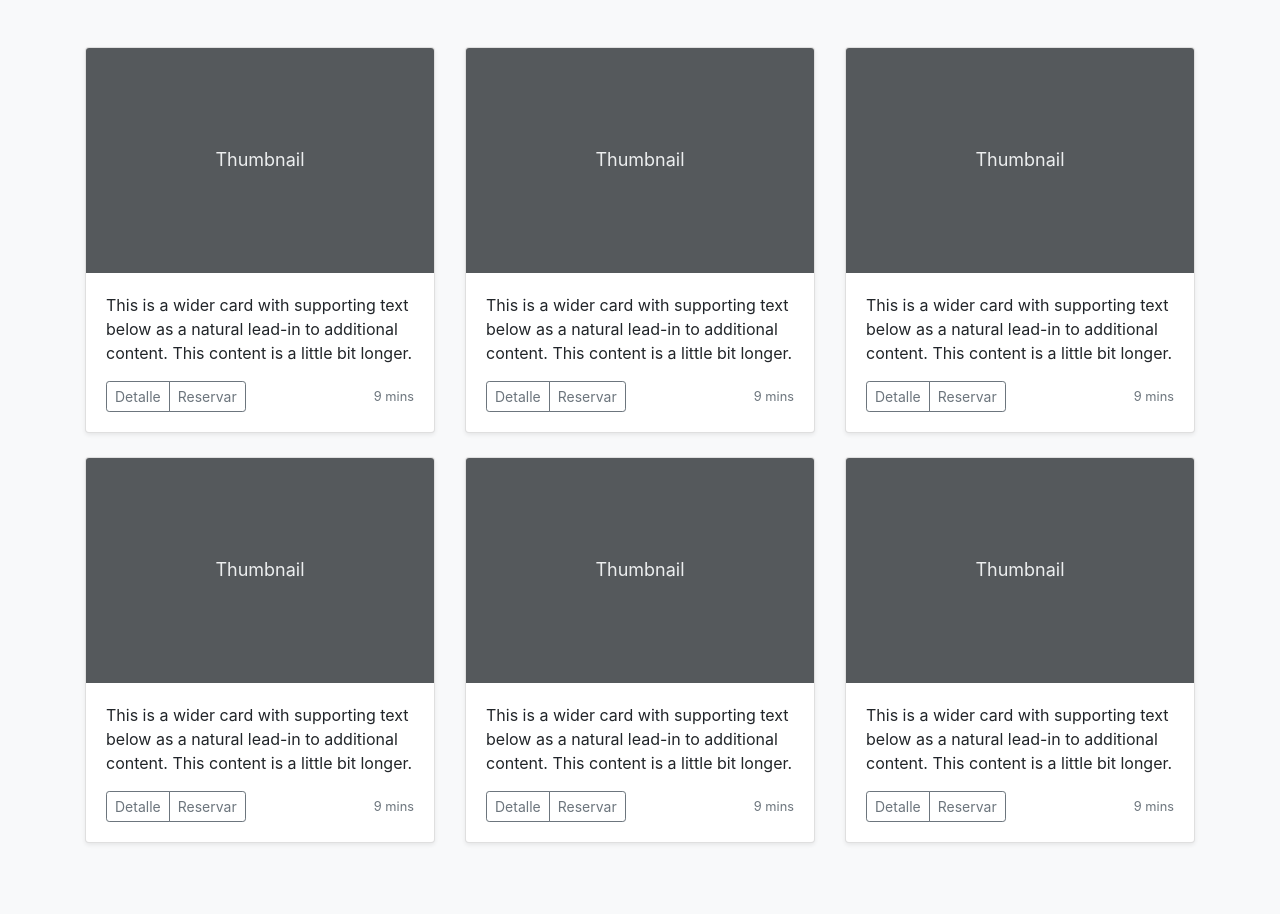
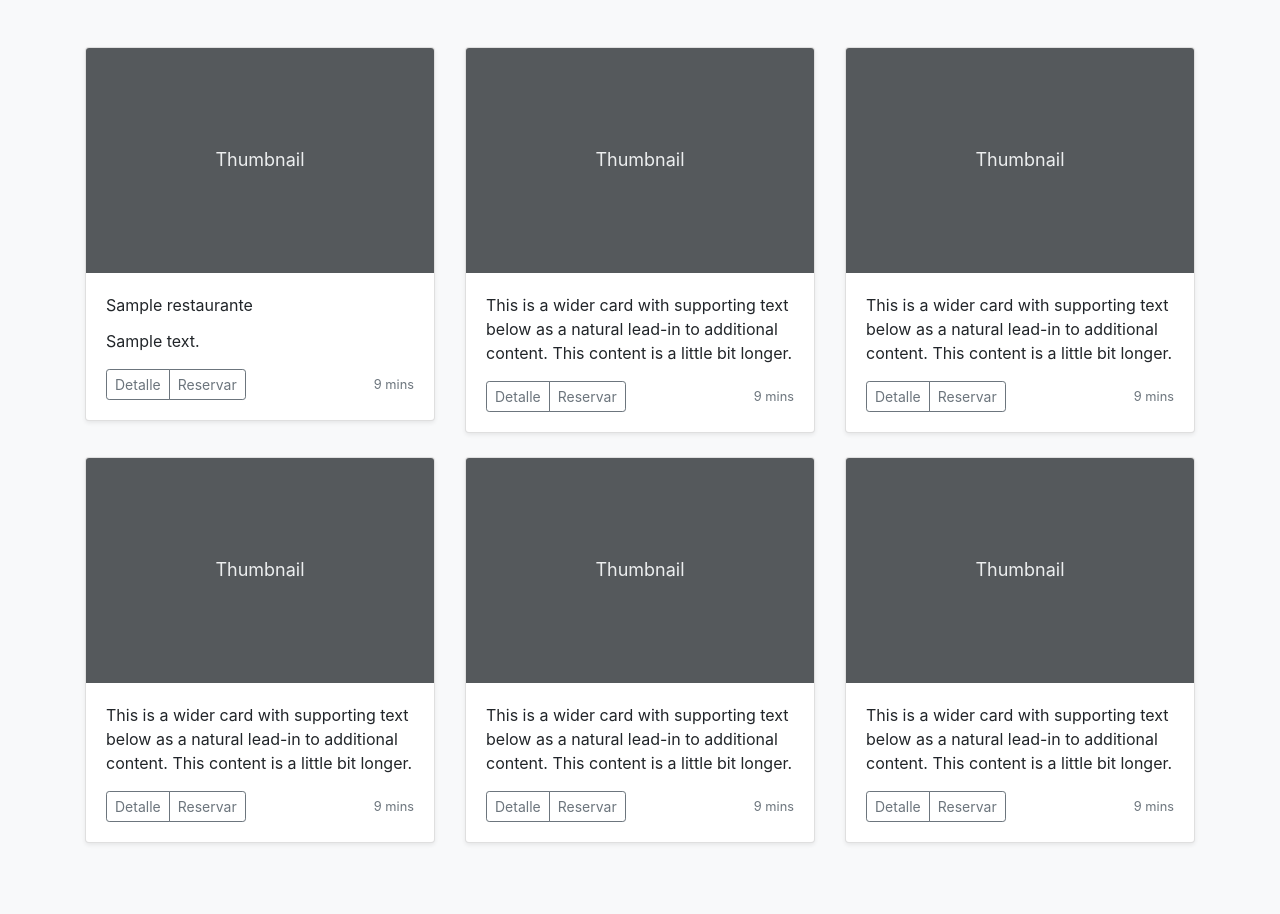
Before and after one commit to Ulima-CODX/foodex-client, a Flask app: template templates/listarrestaurantes.html in a window 1280 px wide. Shown: the part 335-1249 px from the top of the page. Run offline with Flask 2, Linux system fonts and the light colour scheme; the template is opened without the code that fills it: most values are stand-ins (such as "Sample title", 1, 10 or a date in 2020); some libraries are stand-ins or nearby versions.

Commit message:
Added example for template context use

```diff
--- a/app.py
+++ b/app.py
@@ -1,3 +1,4 @@
+import requests
 from flask import Flask, render_template
 app = Flask(__name__)
 
@@ -9,7 +10,9 @@ def home():
 
 @app.route('/restaurants')
 def listarrestaurants():
-    return render_template('listarrestaurantes.html')
+    lista = requests.get("www.foodex.com/api/restaurantes")
+    lista = list(lista.values())
+    return render_template('listarrestaurantes.html', lista=lista)
 
 
 @app.route('/restaurants/<restaurantid>')
@@ -19,7 +22,8 @@ def verrestaurant(restaurantid):
 
 @app.route('/restaurants/<restaurantid>/menu')
 def vermenu(restaurantid):
-    return render_template('vermenu.html')
+    menu = requests.get(f'www.foodex.com/api/restaurantes/{restaurantid}/menu')
+    return render_template('vermenu.html', menu=menu)
 
 
 @app.route('/restaurants/<restaurantid>/reserva')
--- a/templates/listarrestaurantes.html
+++ b/templates/listarrestaurantes.html
@@ -34,11 +34,13 @@
     <div class="container">
 
       <div class="row">
+        {% for restaurante in lista %}
           <div class="col-md-4">
             <div class="card mb-4 shadow-sm">
               <svg class="bd-placeholder-img card-img-top" width="100%" height="225" xmlns="http://www.w3.org/2000/svg" preserveAspectRatio="xMidYMid slice" focusable="false" role="img" aria-label="Placeholder: Thumbnail"><title>Placeholder</title><rect width="100%" height="100%" fill="#55595c"/><text x="50%" y="50%" fill="#eceeef" dy=".3em">Thumbnail</text></svg>
               <div class="card-body">
-              <p class="card-text">This is a wider card with supporting text below as a natural lead-in to additional content. This content is a little bit longer.</p>
+                <p class="card-title">{{ restaurante["name"] }}</p>
+                <p class="card-text">{{ restaurante["description"] }}</p>
                 <div class="d-flex justify-content-between align-items-center">
                   <div class="btn-group">
                     <button href="/restaurants/1" class="btn btn-sm btn-outline-secondary">Detalle</button>
@@ -49,6 +51,7 @@
               </div>
             </div>
           </div>
+        {% endfor %}
         <div class="col-md-4">
           <div class="card mb-4 shadow-sm">
             <svg class="bd-placeholder-img card-img-top" width="100%" height="225" xmlns="http://www.w3.org/2000/svg" preserveAspectRatio="xMidYMid slice" focusable="false" role="img" aria-label="Placeholder: Thumbnail"><title>Placeholder</title><rect width="100%" height="100%" fill="#55595c"/><text x="50%" y="50%" fill="#eceeef" dy=".3em">Thumbnail</text></svg>
```
Also changed, not shown: requirements.txt (+7 -0 lines). Lines whose indentation alone changed are shown as unchanged.
